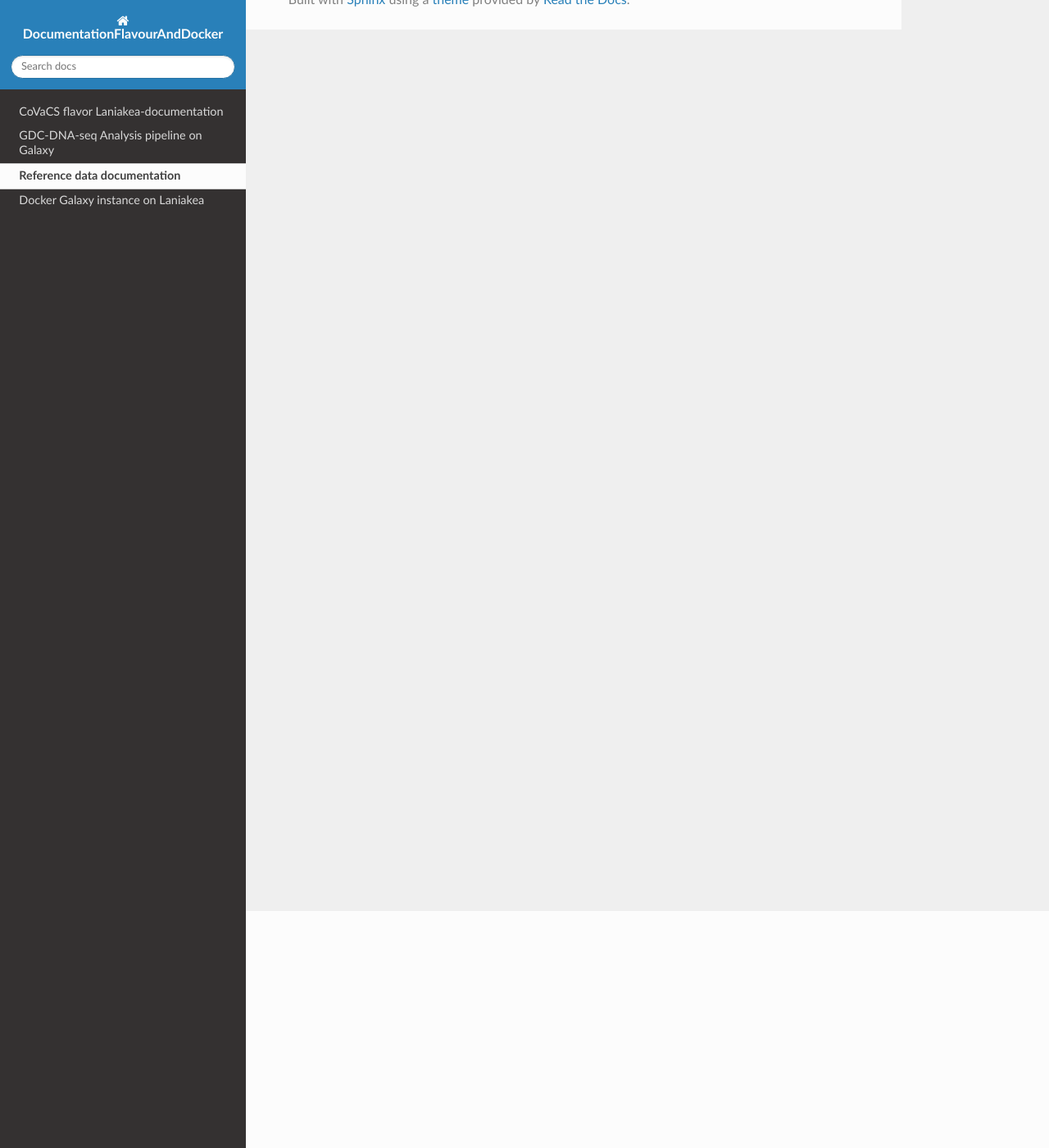
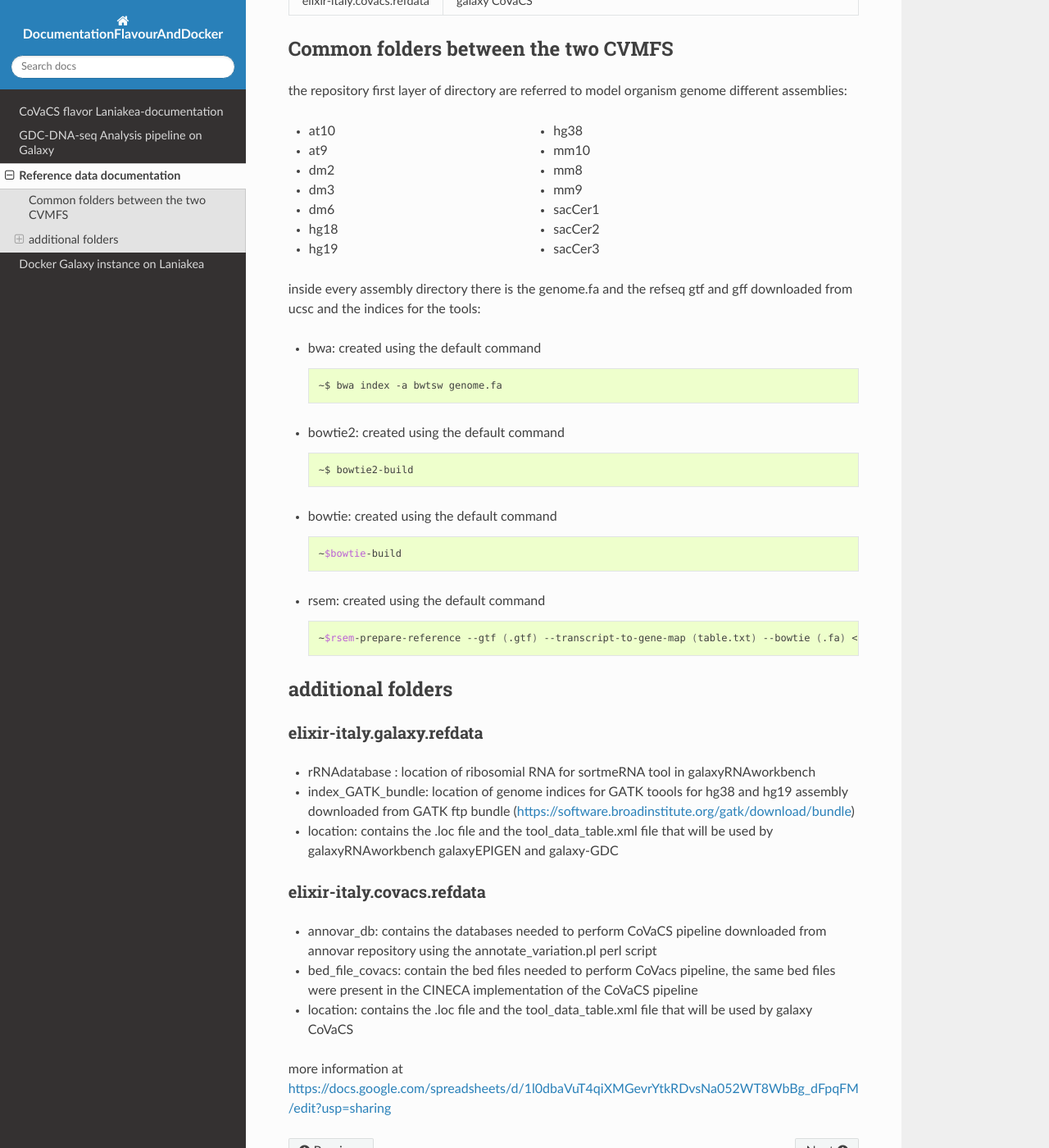
Before and after one commit to pmandreoli/DocumentationFlavourAndDocker, a Sphinx documentation site: the page built from source/refdata.rst, in a window 1280 px wide and 1400 px high, scrolled down 289 px. Shown: the whole window at 82% size. Built offline with Sphinx 7.4.7 and the Read the Docs theme 2.0.0, drawn with Linux system fonts in a browser that asks for light colours; some of the changed text lies outside the part shown.

Commit message:
refdata_documentation_release1

```diff
--- /dev/null
+++ b/source/_static/table_cvmfs.csv
@@ -0,0 +1,2 @@
+elixir-italy.galaxy.refdata,"galaxy Epigen, galaxy RNA-workbench, Galaxy GDC Somatic Variant Calling",https://gist.github.com/pmandreoli/6498e8296dac97f49974fda20416e335
+elixir-italy.covacs.refdata,galaxy CoVaCS,https://gist.github.com/pmandreoli/4271bd983d3f4e7f9ed24d2adbd9f96e
--- a/source/refdata.rst
+++ b/source/refdata.rst
@@ -1,2 +1,82 @@
 Reference data documentation
 ============================
+
+CVMFS:
+
+.. csv-table::
+   :header: "CVMFS", "Flavours supported", "folder tree"
+   :widths: auto
+   :file: _static/table_cvmfs.csv
+
+Common folders between the two CVMFS
+--------------------------------------
+
+the repository first layer of directory are referred to model organism genome different assemblies:
+
+.. hlist::
+   :columns: 2
+
+   - at10
+   - at9
+   - dm2
+   - dm3
+   - dm6
+   - hg18
+   - hg19
+   - hg38
+   - mm10
+   - mm8
+   - mm9
+   - sacCer1
+   - sacCer2
+   - sacCer3
+
+inside every assembly directory there is the genome.fa and the refseq gtf and gff downloaded from ucsc and the indices for the tools:
+
+- bwa: created using the default command
+
+  .. code:: bash
+
+          ~$ bwa index -a bwtsw genome.fa
+
+- bowtie2: created using the default command
+
+
+  .. code:: bash
+
+          ~$ bowtie2-build
+
+- bowtie: created using the default command
+
+  .. code:: bash
+
+          ~$bowtie-build
+
+- rsem: created using the default command
+
+
+  .. code:: bash
+
+          ~$rsem-prepare-reference --gtf (.gtf) --transcript-to-gene-map (table.txt) --bowtie (.fa) <assembly-name>
+
+
+additional folders
+------------------
+
+elixir-italy.galaxy.refdata
+***************************
+
+- rRNAdatabase : location of ribosomial RNA for sortmeRNA tool in galaxyRNAworkbench
+- index_GATK_bundle: location of genome indices for GATK toools for hg38 and hg19 assembly downloaded from GATK ftp bundle (https://software.broadinstitute.org/gatk/download/bundle)
+- location: contains the .loc file and the tool_data_table.xml file that will be used by galaxyRNAworkbench galaxyEPIGEN and galaxy-GDC
+
+elixir-italy.covacs.refdata
+***************************
+
+- annovar_db: contains the databases needed to perform CoVaCS pipeline downloaded from annovar repository using the annotate_variation.pl perl script
+- bed_file_covacs: contain the bed files needed to perform CoVacs pipeline, the same bed files were present in the CINECA implementation of the CoVaCS pipeline
+- location: contains the .loc file and the tool_data_table.xml file that will be used by galaxy CoVaCS
+
+
+
+more information at https://docs.google.com/spreadsheets/d/1l0dbaVuT4qiXMGevrYtkRDvsNa052WT8WbBg_dFpqFM/edit?usp=sharing
```
Also changed, not shown: source/CoVaCS_pipeline.rst (+2 -5 lines), source/GDC_pipeline.rst (+0 -7 lines).
